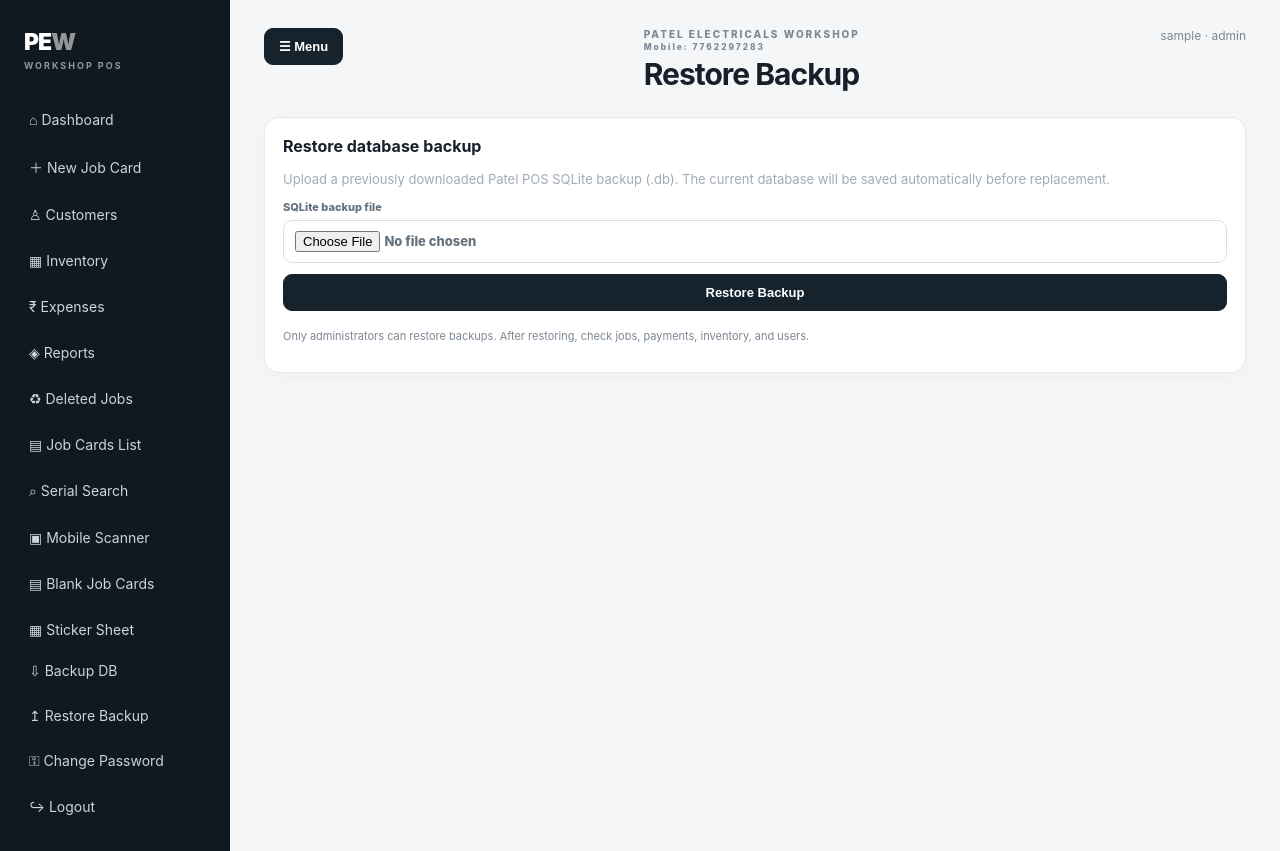
After one commit to namritaag9-jpg/PEW, a Flask app: page /restore in a window 1280 px wide. The commit adds this page. Run offline with Flask 3, Linux system fonts and the light colour scheme; the visitor is signed in with stand-in values (Sample User, id 1).

Commit message:
Add files via upload

```diff
--- a/pos/templates/base.html
+++ b/pos/templates/base.html
@@ -1,8 +1,8 @@
 <!doctype html><html><head><meta charset="utf-8"><meta name="viewport" content="width=device-width,initial-scale=1">
 <title>{{ app_name }}</title><link rel="stylesheet" href="{{ url_for('static',filename='css/app.css') }}"></head>
 <body><div class="shell"><aside class="side"><div class="brand">PE<span>W</span><small>WORKSHOP POS</small></div>
-<nav><a href="{{url_for('dashboard')}}">⌂ Dashboard</a><a href="{{url_for('new_job')}}">＋ New Job Card</a><a href="{{url_for('customers')}}">♙ Customers</a><a href="{{url_for('inventory')}}">▦ Inventory</a><a href="{{url_for('expenses')}}">₹ Expenses</a><a href="{{url_for('reports')}}">◈ Reports</a><a href="{{url_for('search')}}">⌕ Serial Search</a><a href="{{url_for('mobile')}}">▣ Mobile Scanner</a><a href="{{url_for('blank_job_cards')}}">▤ Blank Job Cards</a><a href="{{url_for('sticker_sheet')}}">▦ Sticker Sheet</a></nav>
-<div class="sidebottom"><a href="{{url_for('backup')}}">⇩ Backup DB</a><a href="{{url_for('logout')}}">↪ Logout</a></div></aside>
-<main class="main"><header><div><div class="eyebrow">PATEL ELECTRICALS WORKSHOP<br><small>Mobile: 7762297283</small></div><h1>{% block title %}Workshop POS{% endblock %}</h1></div><div class="user">{{session.get('user','')}} · {{session.get('role','')}}</div></header>
+<nav><a href="{{url_for('dashboard')}}">⌂ Dashboard</a><a href="{{url_for('new_job')}}">＋ New Job Card</a><a href="{{url_for('customers')}}">♙ Customers</a><a href="{{url_for('inventory')}}">▦ Inventory</a><a href="{{url_for('expenses')}}">₹ Expenses</a><a href="{{url_for('reports')}}">◈ Reports</a><a href="{{url_for('deleted_jobs')}}">♻ Deleted Jobs</a><a href="{{url_for('dashboard')}}#job-cards">▤ Job Cards List</a><a href="{{url_for('search')}}">⌕ Serial Search</a><a href="{{url_for('mobile')}}">▣ Mobile Scanner</a><a href="{{url_for('blank_job_cards')}}">▤ Blank Job Cards</a><a href="{{url_for('sticker_sheet')}}">▦ Sticker Sheet</a></nav>
+<div class="sidebottom"><a href="{{url_for('backup')}}">⇩ Backup DB</a>{% if session.get('role') == 'admin' %}<a href="{{url_for('restore')}}">↥ Restore Backup</a>{% endif %}<a href="{{url_for('change_password')}}">⚿ Change Password</a><a href="{{url_for('logout')}}">↪ Logout</a></div></aside>
+<main class="main"><header><button class="menu-toggle" type="button" onclick="document.querySelector('.side').classList.toggle('open')">☰ Menu</button><div><div class="eyebrow">PATEL ELECTRICALS WORKSHOP<br><small>Mobile: 7762297283</small></div><h1>{% block title %}Workshop POS{% endblock %}</h1></div><div class="user">{{session.get('user','')}} · {{session.get('role','')}}</div></header>
 {% with msgs=get_flashed_messages(with_categories=true) %}{% for cat,msg in msgs %}<div class="toast {{cat}}">{{msg}}</div>{% endfor %}{% endwith %}
 {% block content %}{% endblock %}</main></div></body></html>
--- /dev/null
+++ b/pos/templates/change_password.html
@@ -0,0 +1,4 @@
+<!doctype html><html><head><meta charset="utf-8"><meta name="viewport" content="width=device-width,initial-scale=1"><title>Change Password · Patel Workshop POS</title><link rel="stylesheet" href="{{url_for('static',filename='css/app.css')}}"></head>
+<body class="loginbg"><form class="loginbox" method="post"><div class="brand big">PE<span>W</span><small>WORKSHOP POS</small></div><h2>Change your password</h2><p class="muted">For security, set a new password before continuing.</p>
+{% with msgs=get_flashed_messages(with_categories=true) %}{% for cat,msg in msgs %}<div class="toast {{cat}}">{{msg}}</div>{% endfor %}{% endwith %}
+<input name="current_password" type="password" placeholder="Current password" required autofocus><input name="new_password" type="password" placeholder="New password (8+ characters)" minlength="8" required><input name="confirm_password" type="password" placeholder="Confirm new password" minlength="8" required><button class="primary">Update password</button><p class="hint">Use a password you do not share with others.</p></form></body></html>
--- a/pos/templates/dashboard.html
+++ b/pos/templates/dashboard.html
@@ -3,7 +3,7 @@
   <div class="stat"><small>Total Jobs</small><b>{{stats.jobs}}</b></div>
   <a class="stat stat-link" href="{{url_for('repairing_report')}}"><small>Open Repairs</small><b>{{stats.open}}</b><span>View repair jobs →</span></a>
   <a class="stat stat-link" href="{{url_for('delivered_report')}}"><small>Total Delivered</small><b>{{stats.delivered}}</b><span>View customer details →</span></a>
-  <a class="stat stat-link" href="{{url_for('pending_payments_report')}}"><small>Pending Amount</small><b>₹ {{'%.2f'|format(stats.pending)}}</b><span>View customers &amp; balances →</span></a>
+  <a class="stat stat-link" href="{{url_for('pending_payments_report')}}"><small>Pending Amount</small><b>₹ {{'%.2f'|format(stats.pending)}}</b><span>View customers &amp; balances →</span></a><a class="stat stat-link" href="{{url_for('deleted_jobs')}}"><small>Deleted Jobs</small><b>{{stats.deleted}}</b><span>View archived details →</span></a>
 </div>
 <div class="grid4 compact-stats">
   <a class="stat stat-link" href="{{url_for('ready_report')}}"><small>Ready for Delivery</small><b>{{stats.ready}}</b><span>View ready jobs →</span></a>
@@ -11,5 +11,5 @@
   <div class="stat"><small>Low Stock</small><b>{{stats.low}}</b></div>
 </div>
 <div class="actions"><a class="btn primary" href="{{url_for('new_job')}}">＋ Create Job Card</a><a class="btn" href="{{url_for('customers')}}">Customers</a><a class="btn" href="{{url_for('inventory')}}">Inventory{% if stats.low %} · {{stats.low}} low{% endif %}</a></div>
-<section class="card"><div class="cardhead"><h3>Recent Job Cards</h3></div><div class="tablewrap"><table><tr><th>Job</th><th>Customer</th><th>Appliance</th><th>Status</th><th>Date</th><th></th></tr>
+<section class="card" id="job-cards"><div class="cardhead"><h3>Job Cards List</h3><a class="btn" href="{{url_for('new_job')}}">＋ New Job</a></div><div class="tablewrap"><table><tr><th>Job</th><th>Customer</th><th>Appliance</th><th>Status</th><th>Date</th><th></th></tr>
 {% for j in jobs %}<tr><td><b>{{j.job_no}}</b></td><td>{{j.customer}}</td><td>{{j.appliance or '—'}}</td><td><span class="pill">{{j.status}}</span></td><td>{{j.received_at[:10]}}</td><td><a class="link" href="{{url_for('job',jid=j.id)}}">Open →</a></td></tr>{% else %}<tr><td colspan="6" class="empty">No jobs yet.</td></tr>{% endfor %}</table></div></section>{% endblock %}
--- /dev/null
+++ b/pos/templates/deleted_jobs.html
@@ -0,0 +1,5 @@
+{% extends "base.html" %}{% block title %}Deleted Jobs{% endblock %}{% block content %}
+<section class="card"><div class="cardhead"><h3>Deleted / Archived Job Details</h3><a class="btn" href="{{url_for('dashboard')}}">← Dashboard</a></div>
+<div class="tablewrap"><table><tr><th>Deleted</th><th>Job / Serial</th><th>Customer</th><th>Appliance</th><th>Status</th><th>Total</th><th>Paid</th><th>Balance</th></tr>
+{% for r in rows %}<tr><td>{{r.deleted_at}}<br><small>By: {{r.deleted_by}}</small></td><td><b>{{r.job_no}}</b><br>{{r.serial}}</td><td>{{r.customer_name or '—'}}<br>{{r.phone or ''}}<br><small>{{r.address or ''}}</small></td><td>{{r.appliance or '—'}}<br>{{r.brand or ''}} {{r.model or ''}}<br><small>Technician: {{r.technician or '—'}}</small></td><td><span class="pill">{{r.status}}</span></td><td>₹{{'%.2f'|format(r.total or 0)}}</td><td>₹{{'%.2f'|format(r.paid or 0)}}</td><td>₹{{'%.2f'|format(r.balance or 0)}}</td></tr><tr><td colspan="8"><b>Complaint:</b> {{r.complaint or '—'}} &nbsp; <b>Condition:</b> {{r.condition or '—'}} &nbsp; <b>Accessories:</b> {{r.accessories or '—'}}<br><b>Received:</b> {{r.received_at or '—'}} &nbsp; <b>Delivered:</b> {{r.delivered_at or '—'}} &nbsp; <b>Items:</b> {{r.item_count}} &nbsp; <b>Payments:</b> {{r.payment_count}}</td></tr>{% else %}<tr><td colspan="8" class="empty">No deleted jobs yet.</td></tr>{% endfor %}</table></div></section>
+{% endblock %}
--- a/pos/templates/job.html
+++ b/pos/templates/job.html
@@ -1,4 +1,4 @@
-{% extends "base.html" %}{% block title %}{{j.job_no}}{% endblock %}{% block content %}<div class="actions"><a class="btn" href="{{url_for('stickers',jid=j.id)}}">Print 2 Serial Stickers</a><a class="btn" href="{{url_for('print_job',jid=j.id)}}">Print Invoice</a><form method="post" action="{{url_for('revoke_job',jid=j.id)}}" style="display:inline"><button class="btn" onclick="return confirm('Revoke this job status and move it back to Received?')">Revoke</button></form><form method="post" action="{{url_for('delete_job',jid=j.id)}}" style="display:inline"><button class="btn danger" onclick="return confirm('Permanently delete this job card and its payments/items?')">Delete Job</button></form></div>
+{% extends "base.html" %}{% block title %}{{j.job_no}}{% endblock %}{% block content %}<div class="actions job-actions"><a class="btn" href="{{url_for('stickers',jid=j.id)}}">Print 2 Serial Stickers</a><a class="btn" href="{{url_for('print_job',jid=j.id)}}">Print Invoice</a><form method="post" action="{{url_for('revoke_job',jid=j.id)}}"><button type="submit" class="btn action-revoke" onclick="return confirm('Revoke this job status and move it back to Received?')">↶ Revoke</button></form><form method="post" action="{{url_for('delete_job',jid=j.id)}}"><button type="submit" class="btn danger action-delete" onclick="return confirm('Archive and delete this job card and its payments/items?')">🗑 Delete Job</button></form></div>
 <div class="jobtop"><div><span class="pill">{{j.status}}</span><h2>{{j.customer}} · {{j.appliance}}</h2><p class="muted">{{j.phone or ''}} · {{j.address or ''}}</p></div><a class="btn primary" target="_blank" href="{{url_for('print_job',jid=j.id)}}">Print A5 Job Card</a></div>
 <form method="post" class="card"><div class="twocol"><label>Appliance<input name="appliance" value="{{j.appliance or ''}}" required></label><label>Brand<input name="brand" value="{{j.brand or ''}}" required></label><label>Model<input name="model" value="{{j.model or ''}}"></label><label>Serial<input name="serial" value="{{j.serial or ''}}"></label><label class="full">Complaint<textarea name="complaint">{{j.complaint or ''}}</textarea></label><label>Status<select name="status">{% for s in STATUSES %}<option {% if s==j.status %}selected{% endif %}>{{s}}</option>{% endfor %}</select></label><label>Technician<select name="technician"><option {% if j.technician=="Harishankar Patel" %}selected{% endif %}>Harishankar Patel</option><option {% if j.technician=="Others" %}selected{% endif %}>Others</option></select></label><label>Discount<input type="number" step=".01" name="discount" value="{{j.discount or 0}}"></label></div><button class="primary">Save Changes</button></form>
 <div class="twocol"><section class="card"><div class="cardhead"><h3>Parts / Labour / Services</h3></div><form method="post" action="{{url_for('add_item',jid=j.id)}}" class="inlineform"><input name="description" placeholder="Description"><input name="hsn" placeholder="HSN"><input name="qty" type="number" step=".01" value="1"><input name="rate" type="number" step=".01" placeholder="Rate"><select name="kind"><option>Service</option><option>Labour</option></select><button>Add</button></form><div class="tablewrap"><table><tr><th>Description</th><th>HSN</th><th>Qty</th><th>Rate</th><th>Amount</th><th></th></tr>{% for x in items %}<tr><td>{{x.description}}</td><td>{{x.hsn}}</td><td>{{x.qty}}</td><td>₹{{'%.2f'|format(x.rate)}}</td><td>₹{{'%.2f'|format(x.qty*x.rate)}}</td><td><form method="post" action="{{url_for('del_item',iid=x.id)}}"><button class="icon">×</button></form></td></tr>{% else %}<tr><td colspan="6" class="empty">No items added.</td></tr>{% endfor %}</table></div></section>
--- /dev/null
+++ b/pos/templates/restore.html
@@ -0,0 +1,5 @@
+{% extends "base.html" %}{% block title %}Restore Backup{% endblock %}{% block content %}
+<section class="card restore-card"><div class="cardhead"><h3>Restore database backup</h3></div>
+<p class="muted">Upload a previously downloaded Patel POS SQLite backup (.db). The current database will be saved automatically before replacement.</p>
+<form method="post" enctype="multipart/form-data" class="form" onsubmit="return confirm('Restore this backup? The current database will be backed up first, but the active data will be replaced.');"><label>SQLite backup file<input type="file" name="backup_file" accept=".db,application/octet-stream" required></label><button class="primary">Restore Backup</button></form>
+<p class="hint">Only administrators can restore backups. After restoring, check jobs, payments, inventory, and users.</p></section>{% endblock %}
--- a/pos/templates/sticker_sheet.html
+++ b/pos/templates/sticker_sheet.html
@@ -14,7 +14,7 @@
 <div class="sticker-sheet-document"><div class="sheet65">
 {% for item in page %}
 <div class="small-sticker">
-  <img class="barcode-img" src="{{url_for('_svg', value=item.serial)}}" alt="Barcode {{item.serial}}">
+  <img class="barcode-img" src="{{url_for('barcode_svg', value=item.serial)}}" alt="Barcode {{item.serial}}">
   <strong>{{item.serial}}</strong>
 </div>
 {% endfor %}
```
